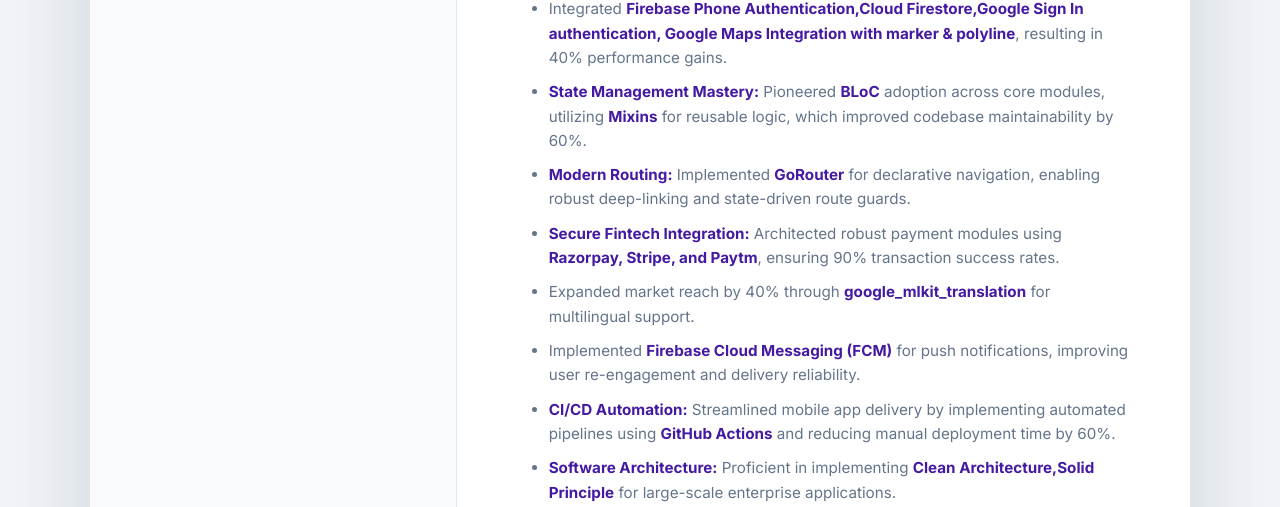
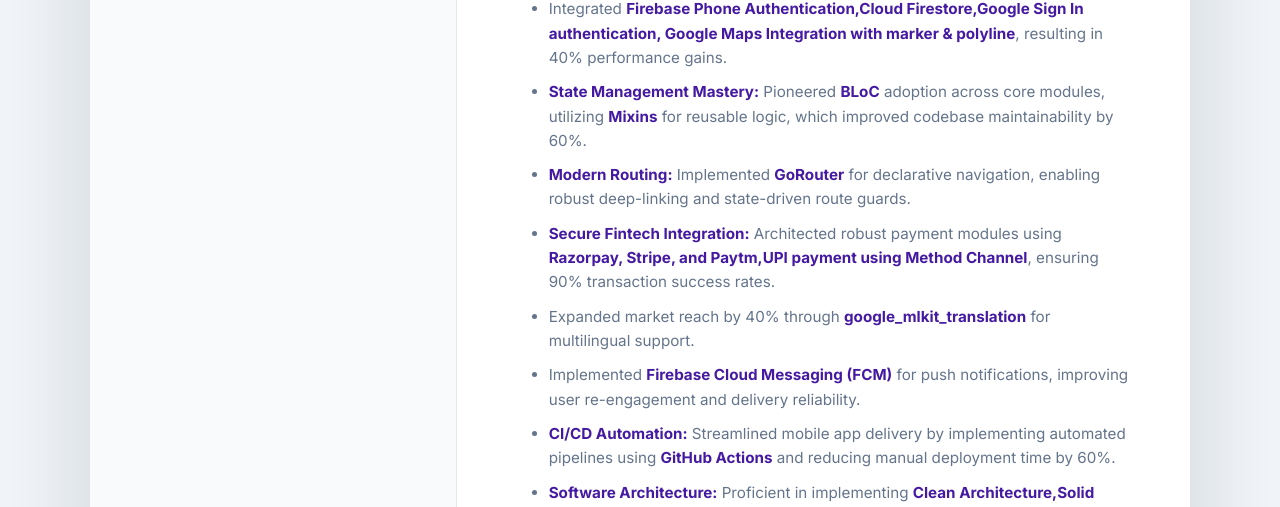
Before and after one commit to this-sunil/farmer_brand, a Node server app: page /resume in a window 1280 px wide. Shown: the part 1653-2160 px from the top of the page. Run offline with Node 20, Linux system fonts and the light colour scheme.

Commit message:
save pay

```diff
--- a/src/views/Resume.ejs
+++ b/src/views/Resume.ejs
@@ -564,7 +564,7 @@
                 <li>
                   <strong>Secure Fintech Integration:</strong> Architected
                   robust payment modules using
-                  <strong>Razorpay, Stripe, and Paytm</strong>, ensuring 90%
+                  <strong>Razorpay, Stripe, and Paytm,UPI payment using Method Channel</strong>, ensuring 90%
                   transaction success rates.
                 </li>
                 <li>
```
